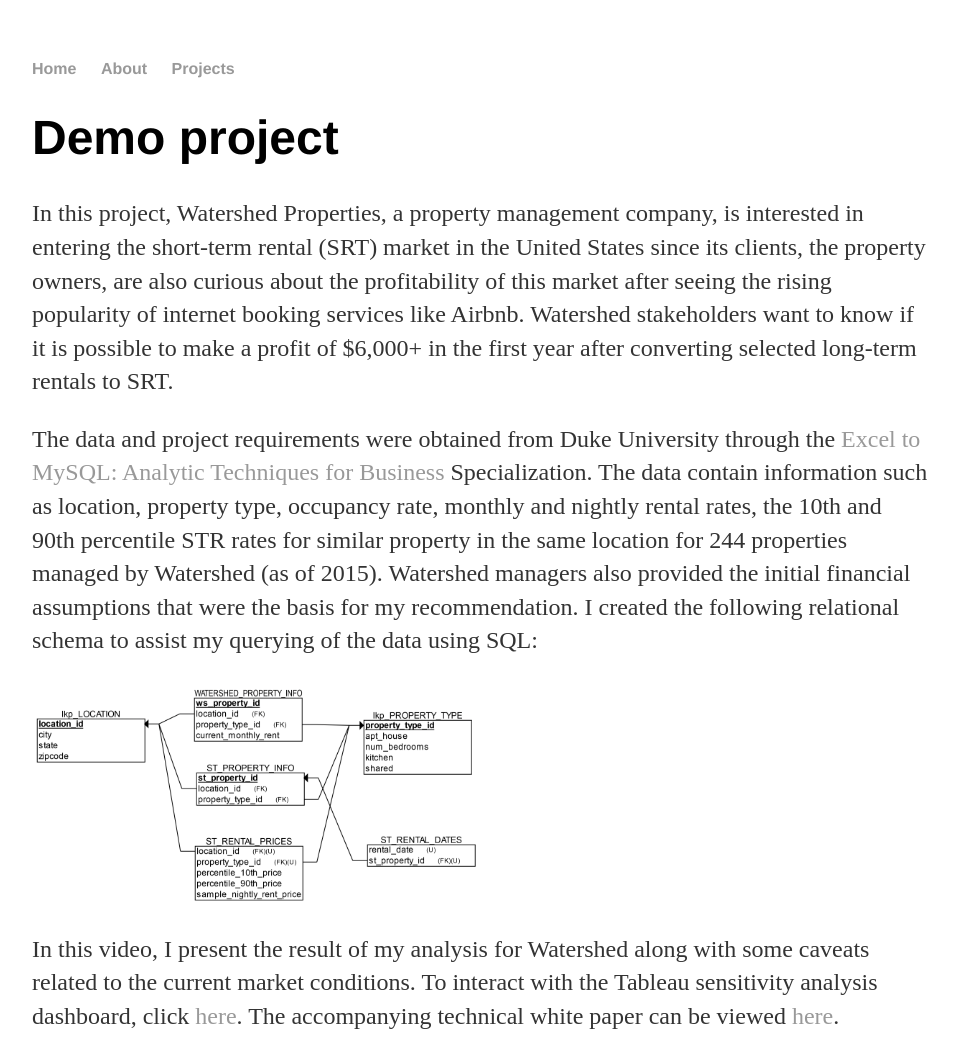
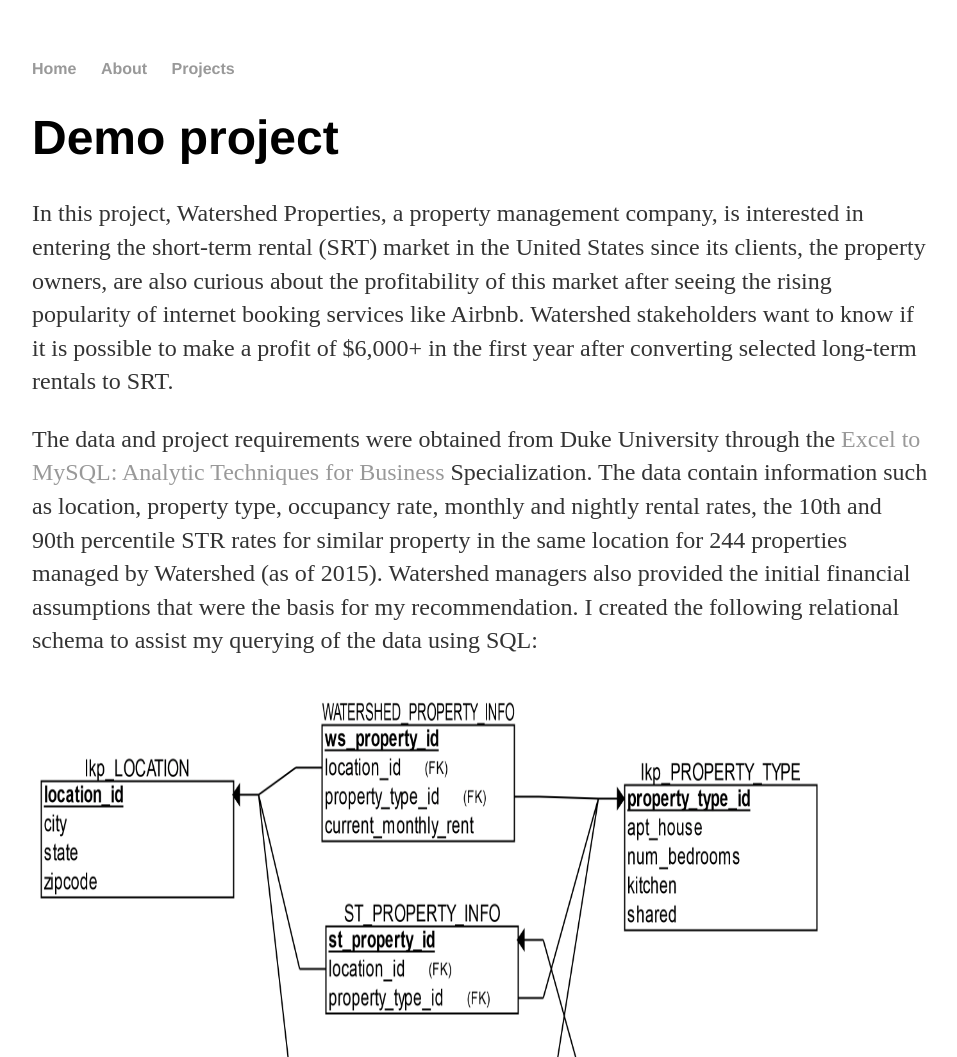
Before and after one commit to mai-nguyen/mai-nguyen.github.io, a Jekyll site: the page built from projects/index.html, in a window 1280 px wide. Shown: the top 1057 px of the page, without its empty margins (160-1117 px from the left). Built offline with Jekyll 4.4.1, drawn with Linux system fonts in a browser that asks for light colours; grey boxes are pictures that could not be loaded.

Commit message:
Update index.html

```diff
--- a/projects/index.html
+++ b/projects/index.html
@@ -10,7 +10,7 @@
 
   <p>The data and project requirements were obtained from Duke University through the <a href="https://www.coursera.org/specializations/excel-mysql">Excel to MySQL: Analytic Techniques for Business</a> Specialization. The data contain information such as location, property type, occupancy rate, monthly and nightly rental rates, the 10th and 90th percentile STR rates for similar property in the same location for 244 properties managed by Watershed (as of 2015). Watershed managers also provided the initial financial assumptions that were the basis for my recommendation. I created the following relational schema to assist my querying of the data using SQL:</p>
 
-  <img src="/images/watershed/RelSchem_Watershed.png" alt="Relational schema of Watershed database" style="width:50%">
+  <img src="/images/watershed/RelSchem_Watershed.png" alt="Relational schema of Watershed database" style="width:800px;height:600px;">
 
   <p>In this video, I present the result of my analysis for Watershed along with some caveats related to the current market conditions. To interact with the Tableau sensitivity analysis dashboard, click <a href = "https://public.tableau.com/views/WatershedPropertiesFinancialForecastDashboard/AnalystDboard2?:language=en-US&:display_count=n&:origin=viz_share_link">here</a>. The accompanying technical white paper can be viewed <a href = "https://github.com/mai-nguyen/mai-nguyen.github.io/blob/ed50f9348b95bf63f91ac63bab111bf1ba4fb3cd/doc/MN-Watershed-White-Paper.pdf">here</a>.</p>
 
@@ -19,6 +19,6 @@
 </div>
 
   <p>The table below summarizes the scenarios I tested to arrive at the recommendation. For the detailed data analysis script, please send me an email.  </p>
-   <img src="/images/watershed/scenario_summary.JPG" alt="Suggested scenarios to test in sensitivity analysis" style="width:80%">
+   <img src="/images/watershed/scenario_summary.JPG" alt="Suggested scenarios to test in sensitivity analysis" style="width:1000px;height:600px;">
 
   </div><!-- /.blurb -->
```
